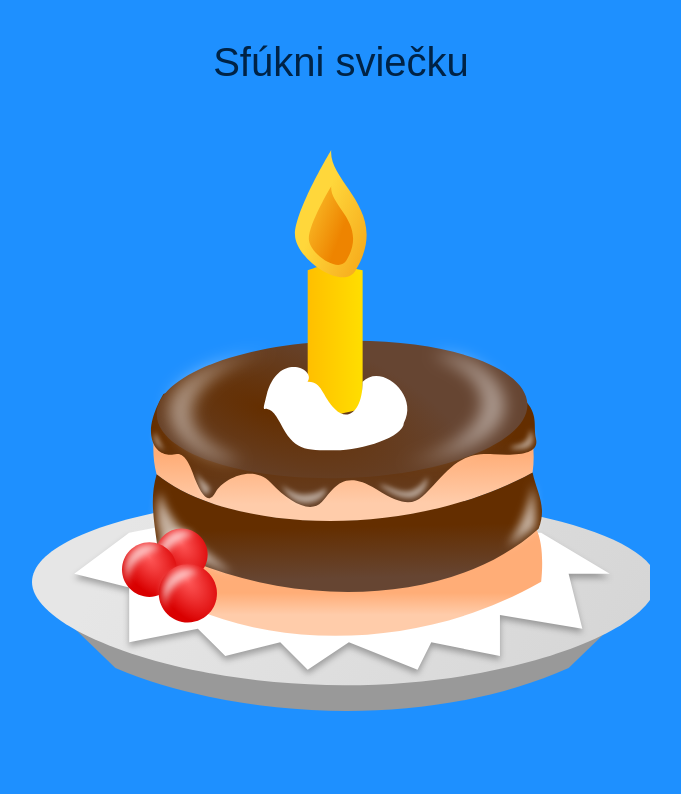
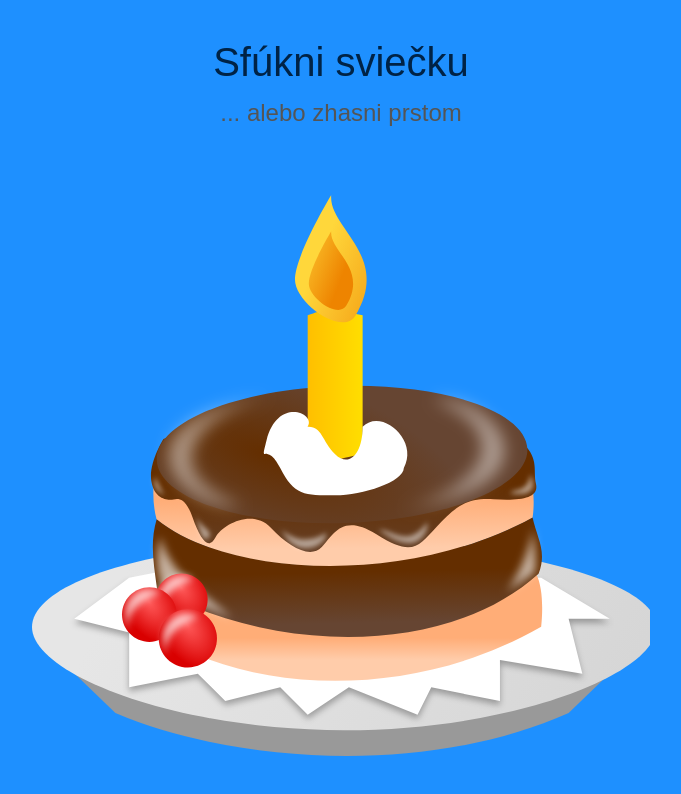
Before and after one commit to ivan-kralik/ivan-kralik.github.io, a plain HTML site: page nikolka-2.html in a window 1280 px wide. Shown: the whole page, without its empty margins (299-980 px from the left). Drawn offline with Linux system fonts and the light colour scheme.

Commit message:
- update

```diff
--- a/nikolka-2.html
+++ b/nikolka-2.html
@@ -8,10 +8,11 @@
 	html { height: 100%; }
 	body { text-align: center; height: 90%; background: #1E90FF; font-family: sans-serif; font-size: 5vh; color: #002346; }
 	img { max-width: 90%; max-height: 80%; padding-top: 2%; }
+	small { font-size: 0.6em; color: #555; }
 </style>
 
 <body>
-	<p>Sfúkni sviečku</p>
+	<p>Sfúkni sviečku<br><small>... alebo zhasni prstom</small></p>
 	<a href="nikolka-3.html"><img src="torta.svg"></a>
 	<script src="volume-meter.js"></script>
 	<script>
```
